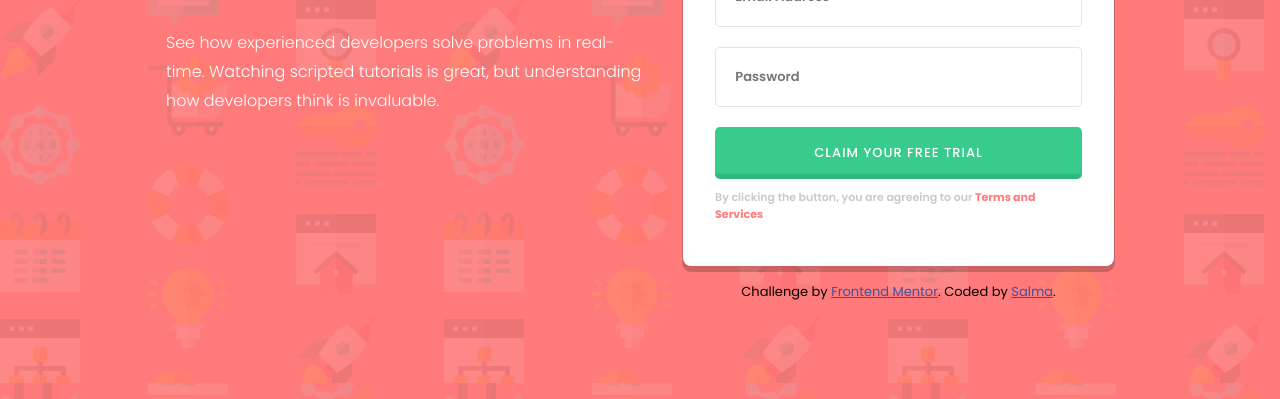
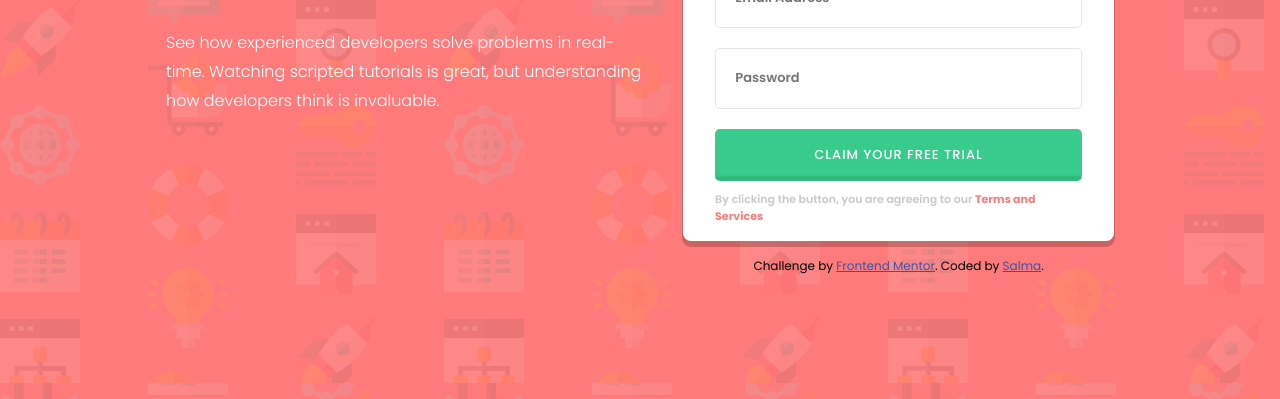
Before and after one commit to salmaaboudou/intro-component-with-signup-form, a plain HTML site: page index.html in a window 1280 px wide. Shown: the part 417-816 px from the top of the page. Drawn offline with Linux system fonts and the light colour scheme.

Commit message:
ajustation

```diff
--- a/style.css
+++ b/style.css
@@ -108,7 +108,10 @@ form{
     flex-direction: column;
     justify-content: space-around;
     align-items: center;
-    padding: 2rem;
+    padding-right: 2rem;
+    padding-left: 2rem;
+    padding-top: 5px;
+    padding-bottom: 5px;
     border-radius: 0.5rem;
     -webkit-box-shadow: 0px 5px 0px 1px rgba(0,0,0,0.20);
     box-shadow: 0px 5px 0px 1px rgba(0,0,0,0.20);
@@ -218,7 +221,7 @@ form .submit{
 
 .attribution {
     font-family: 'Poppins';
-    font-size: 13px;
+    font-size: 12px;
     text-align: center;
     margin-top: 1rem;
 }
```
